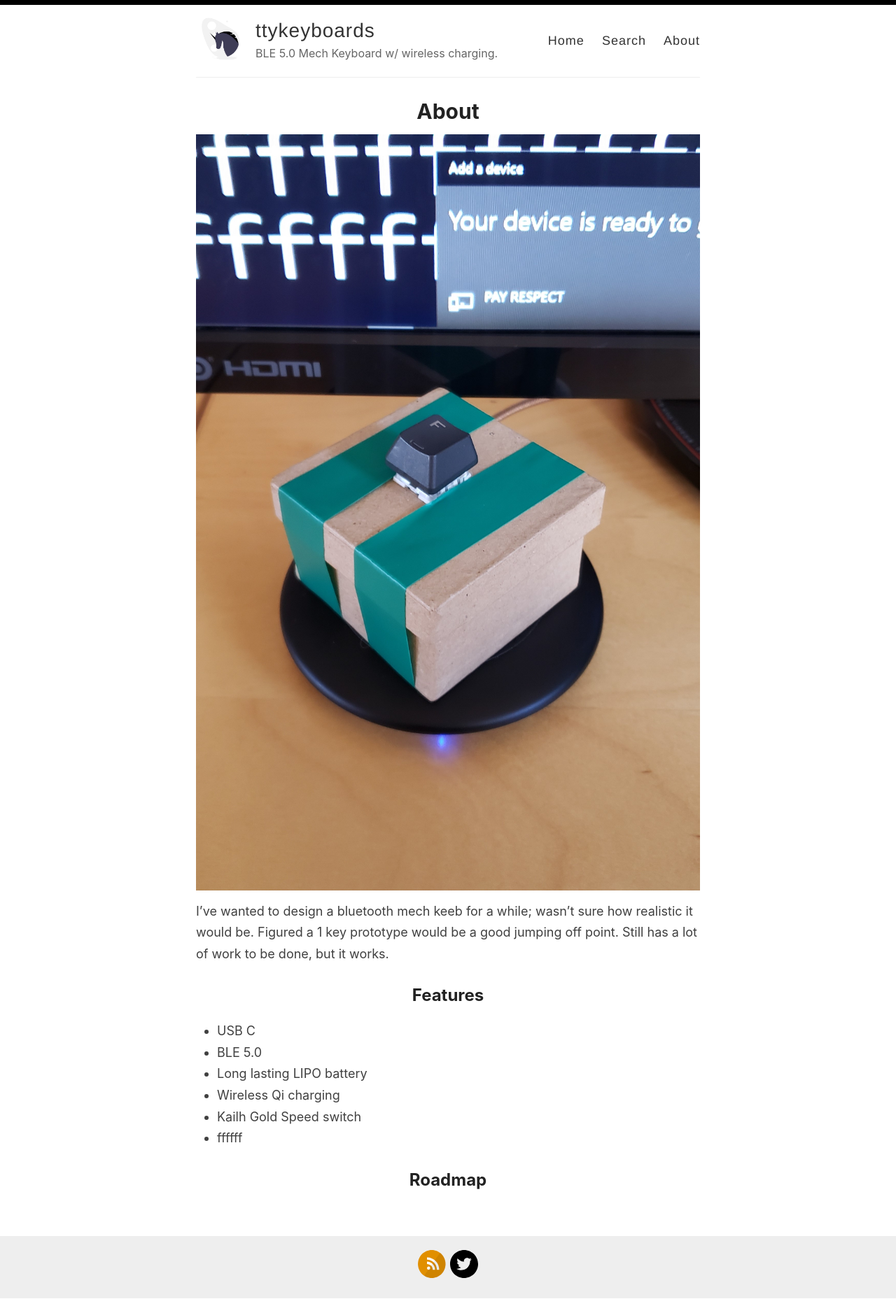
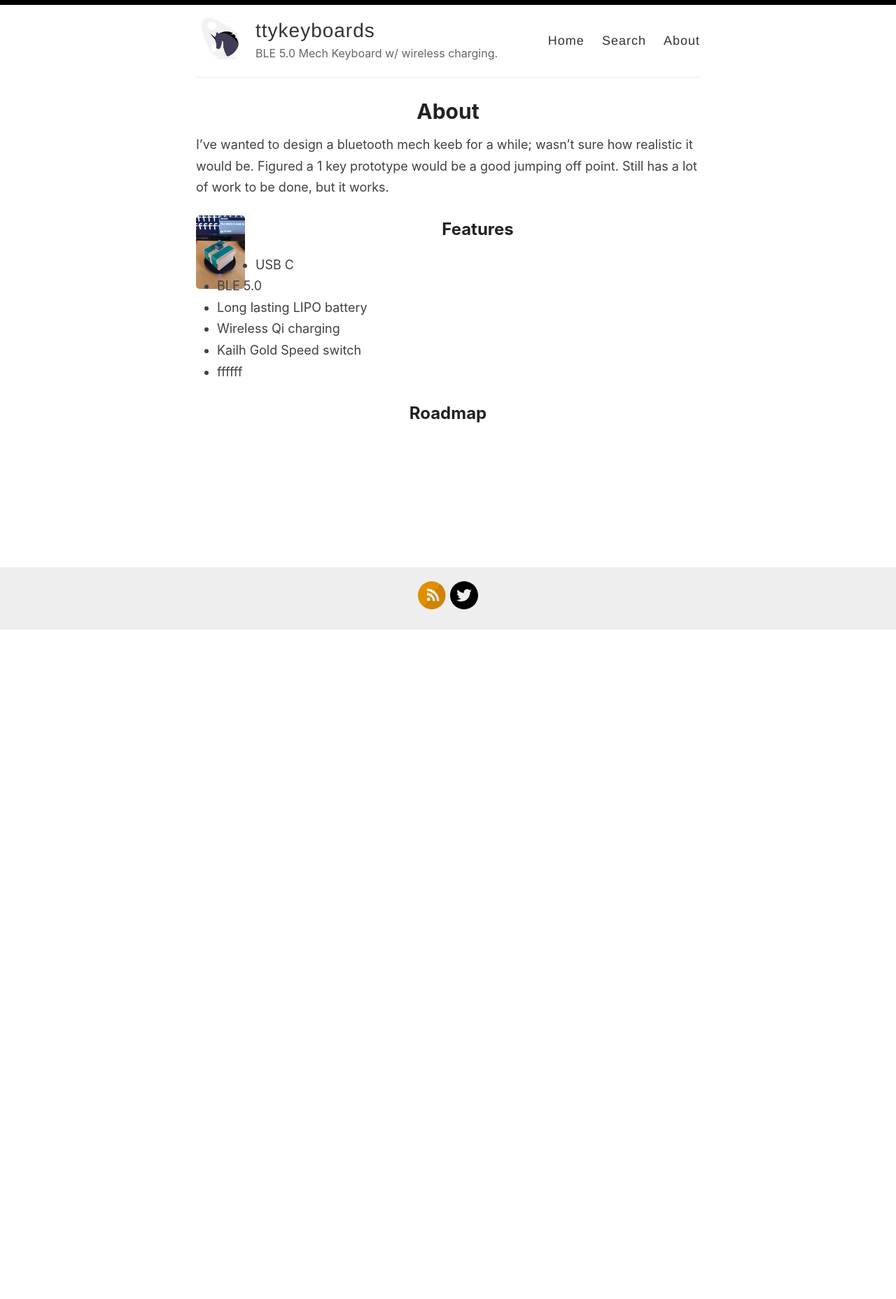
Before and after one commit to JordanMajd/ttykeyboards.com, a Jekyll site: the page built from _pages/about.md, in a window 1280 px wide. Shown: the whole page at 70% size. Built offline with Jekyll 4.4.1, drawn with Linux system fonts in a browser that asks for light colours; after the commit the page ends 901 px from its top, so only the background shows below that.

Commit message:
Update about.md

```diff
--- a/_pages/about.md
+++ b/_pages/about.md
@@ -5,9 +5,11 @@
 ---
 
 
-![Picture of 1 button keyboard](/images/tty_respect.jpg)
+I've wanted to design a bluetooth mech keeb for a while; wasn't sure how realistic it would be. Figured a 1 key prototype would be a good jumping off point. Still has a lot of work to be done, but it works.
 
-I've wanted to design a bluetooth mech keeb for a while; wasn't sure how realistic it would be. Figured a 1 key prototype would be a good jumping off point. Still has a lot of work to be done, but it works.
+
+## <a href="{{ site.baseurl }}/" class="site-avatar"><img src="/images/tty_respect.jpg" /></a>
+
 
 ## Features
 
```
